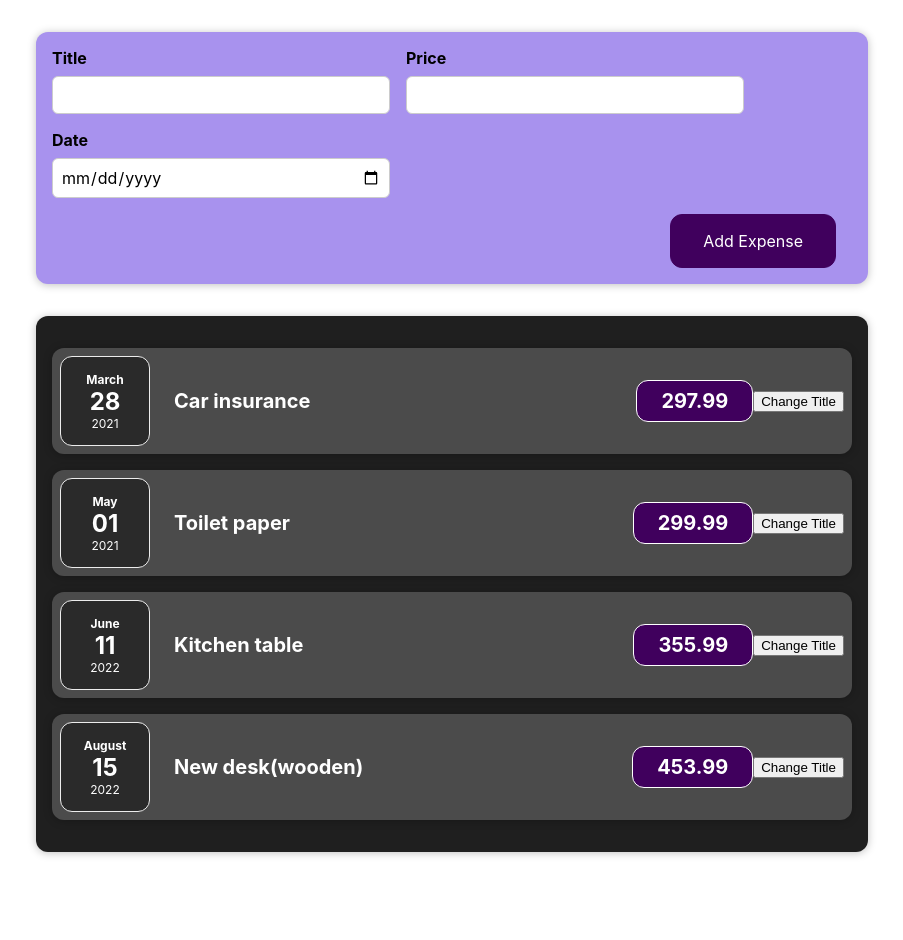
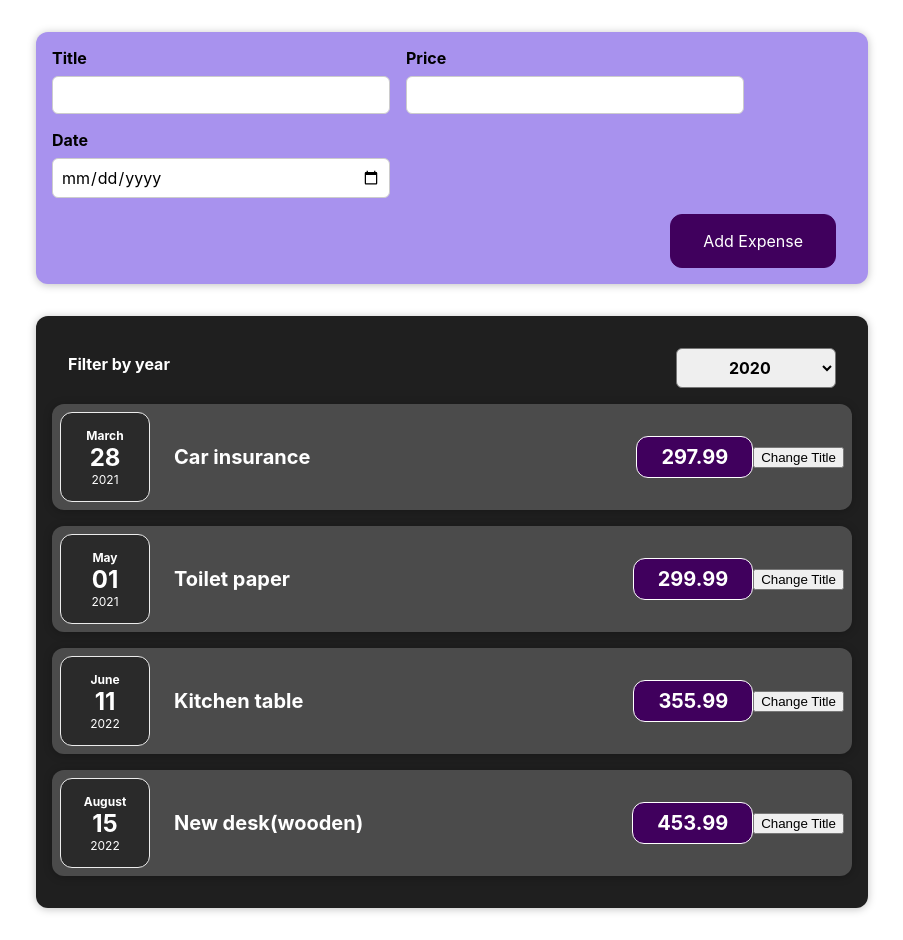
Before and after one commit to kbugaienko/Udemy_Bootcamp2022, a React (Create React App) app in the folder React/react-complete-guide/: page / in a window 1280 px wide. Shown: the whole page, without its empty margins (188-1091 px from the left). Before the commit the page ends 884 px from the top, so only its background shows below. Built offline with nearby package versions, Linux system fonts and the light colour scheme.

Commit message:
React: Working with events and state

```diff
--- a/React/react-complete-guide/src/components/Expenses/Expenses.js
+++ b/React/react-complete-guide/src/components/Expenses/Expenses.js
@@ -1,13 +1,22 @@
-import React from 'react';
+import React, { useState } from 'react';
 
 import ExpenseItem from './ExpenseItem';
 import Card from '../UI/Card';
+import ExpensesFilter from './ExpensesFilter';
 
 import './Expenses.css';
 
 const Expenses = (props) => {
+  const [filteredYear, setFilteredYear] = useState('2020');
+
+  const filterChangeHandler = selectedYear => {
+    setFilteredYear(selectedYear);
+  };
+
   return (
+    <div>
       <Card className='expenses'>
+        <ExpensesFilter selected={filteredYear} onChangeFilter={filterChangeHandler} />
         <ExpenseItem
           title={props.items[0].title}
           price={props.items[0].price}
@@ -29,6 +38,7 @@
           date={props.items[3].date}
         ></ExpenseItem>
       </Card>
+    </div>
   );
 }
 
--- /dev/null
+++ b/React/react-complete-guide/src/components/Expenses/ExpensesFilter.css
@@ -0,0 +1,24 @@
+.expenses-filter {
+  color: white;
+  padding: 0 1rem;
+}
+
+.expenses-filter__control {
+  display: flex;
+  width: 100%;
+  align-items: center;
+  justify-content: space-between;
+  margin: 1rem 0;
+}
+
+.expenses-filter label {
+  font-weight: bold;
+  margin-bottom: 0.5rem;
+}
+
+.expenses-filter select {
+  font: inherit;
+  padding: 0.5rem 3rem;
+  font-weight: bold;
+  border-radius: 6px;
+}
--- /dev/null
+++ b/React/react-complete-guide/src/components/Expenses/ExpensesFilter.js
@@ -0,0 +1,25 @@
+import React from "react";
+
+import "./ExpensesFilter.css";
+
+const ExpensesFilter = (props) => {
+  const filterChangeHandler = (event) => {
+    props.onChangeFilter(event.target.value);
+  };
+
+  return (
+    <div className="expenses-filter">
+      <div className="expenses-filter__control">
+        <label>Filter by year</label>
+        <select value={props.selected} onChange={filterChangeHandler}>
+          <option value="2022">2022</option>
+          <option value="2021">2021</option>
+          <option value="2020">2020</option>
+          <option value="2019">2019</option>
+        </select>
+      </div>
+    </div>
+  );
+};
+
+export default ExpensesFilter;
```
Lines whose indentation alone changed are shown as unchanged.
